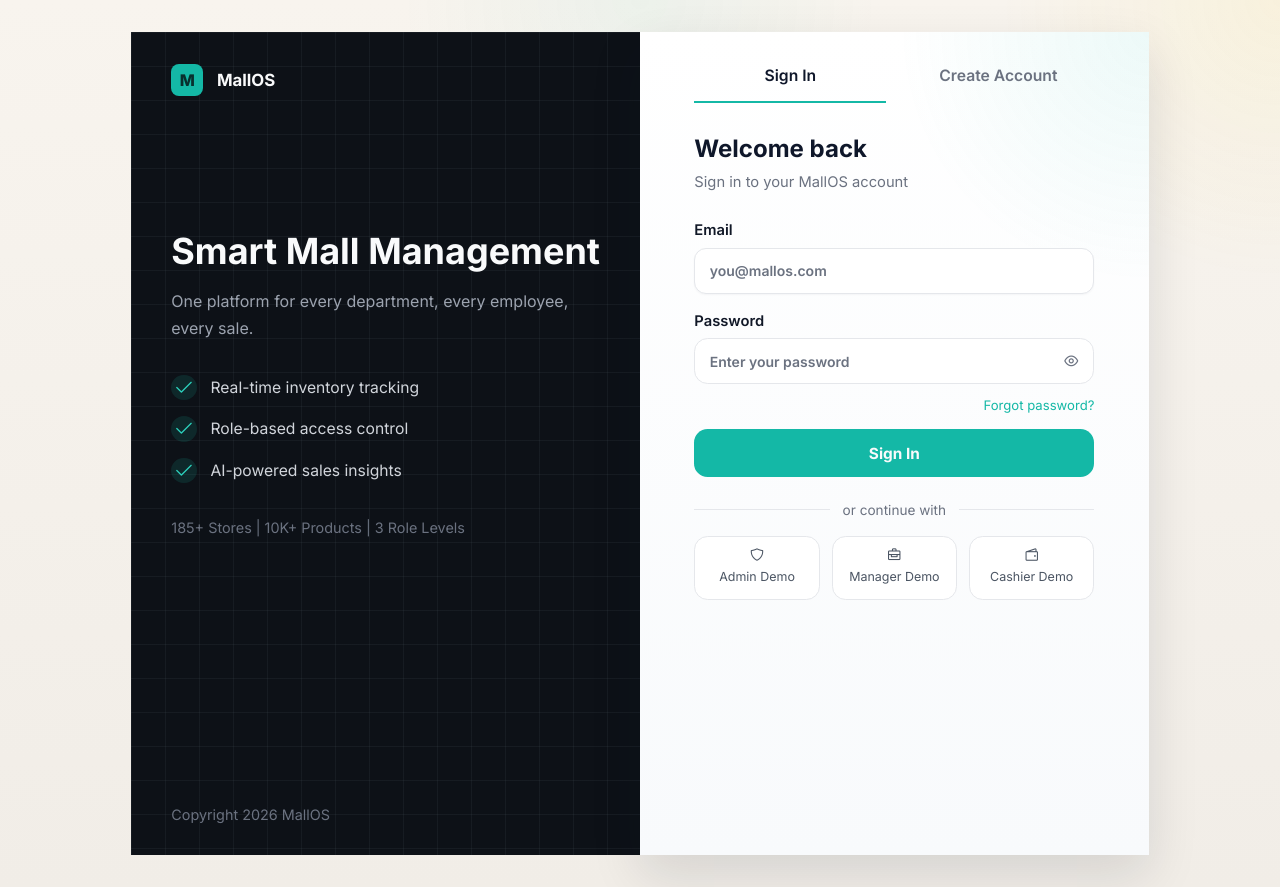
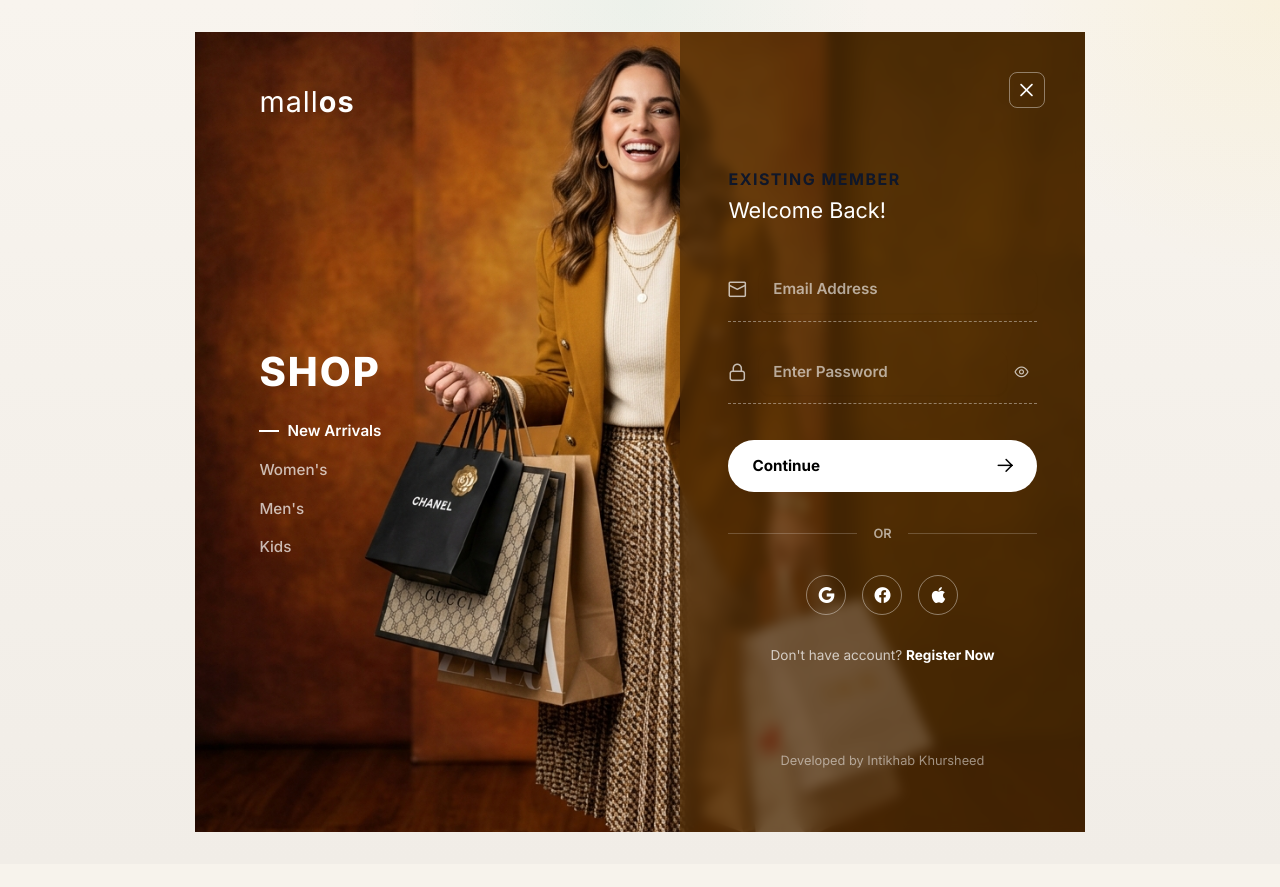
Before and after one commit to IntikhabKhursheed/mall-os, an Angular app in the folder client/: page /login in a window 1280 px wide. After the commit the page ends 864 px from the top, so only its background shows below. Built offline with nearby package versions, Linux system fonts and the light colour scheme.

Commit message:
login redesigned

```diff
--- a/client/src/app/auth/login/login.component.css
+++ b/client/src/app/auth/login/login.component.css
@@ -1,51 +1,41 @@
 :host {
   display: block;
   min-height: 100vh;
-  color: var(--text);
   font-family: "Inter", system-ui, sans-serif;
 }
 
 .auth-shell {
   min-height: 100vh;
   display: grid;
-  grid-template-columns: minmax(0, 1fr) minmax(0, 1fr);
-  background: var(--bg-app);
+  grid-template-columns: 1.2fr 1fr; /* Left side wider to show the model */
+  background: url('/assets/shopping_hero.png') no-repeat center center;
+  background-size: cover;
   position: relative;
+  overflow: hidden;
 }
 
+/* LEFT SIDE - BRAND PANEL */
 .brand-panel {
-  min-height: 100vh;
-  padding: 2rem 2.5rem;
-  background-color: #0d1117;
-  background-image:
-    linear-gradient(rgba(148, 163, 184, 0.07) 1px, transparent 1px),
-    linear-gradient(90deg, rgba(148, 163, 184, 0.07) 1px, transparent 1px);
-  background-size: 34px 34px;
+  padding: 3rem 4rem;
   display: flex;
   flex-direction: column;
+  position: relative;
+  z-index: 2;
 }
 
 .brand-bar {
   display: flex;
   align-items: center;
-  gap: 0.85rem;
-}
-
-.brand-mark {
-  width: 2rem;
-  height: 2rem;
-  border-radius: 0.5rem;
-  background: #14b8a6;
-  display: grid;
-  place-items: center;
-  color: #082f2e;
-  font-weight: 800;
 }
 
 .brand-name {
-  font-size: 1.05rem;
+  font-size: 1.8rem;
+  font-weight: 400;
+  color: #fff;
+  letter-spacing: 1px;
+}
+.brand-name span {
   font-weight: 700;
-  color: #f9fafb;
 }
 
 .brand-content {
@@ -53,420 +43,317 @@
   max-width: 31rem;
 }
 
-.brand-copy h1 {
-  margin: 0;
-  font-size: 2.25rem;
-  line-height: 1.15;
-  font-weight: 700;
-  color: #f9fafb;
+.brand-title {
+  margin: 0 0 1.5rem 0;
+  font-size: 2.5rem;
+  font-weight: 800;
+  color: #fff;
+  text-transform: uppercase;
+  letter-spacing: 2px;
 }
 
-.brand-copy p {
-  margin: 1rem 0 0;
-  font-size: 1rem;
-  line-height: 1.7;
-  color: #9ca3af;
-  max-width: 26rem;
+.nav-links {
+  list-style: none;
+  padding: 0;
+  margin: 0;
+  display: flex;
+  flex-direction: column;
+  gap: 1rem;
 }
 
-.feature-list {
-  list-style: none;
-  padding: 0;
-  margin: 2rem 0 0;
-  display: grid;
-  gap: 1rem;
-  color: #d1d5db;
+.nav-links li {
+  color: rgba(255, 255, 255, 0.7);
+  font-size: 0.95rem;
+  font-weight: 500;
+  display: flex;
+  align-items: center;
+  gap: 0.5rem;
+  cursor: pointer;
+  transition: color 0.2s;
+}
+.nav-links li:hover {
+  color: #fff;
+}
+.nav-links li.active {
+  color: #fff;
+  font-weight: 600;
+}
+.nav-links li.active .line {
+  display: inline-block;
+  width: 20px;
+  height: 2px;
+  background-color: #fff;
 }
 
-.feature-list li {
-  display: flex;
-  align-items: center;
-  gap: 0.85rem;
-  font-size: 0.98rem;
+/* RIGHT SIDE - FORM PANEL */
+.form-panel {
+  position: relative;
+  display: grid;
+  place-items: center;
+  background: rgba(80, 45, 5, 0.75); /* Dark amber overlay */
+  backdrop-filter: blur(6px);
+  padding: 3rem;
+  color: #fff;
 }
 
-.check {
-  width: 1.6rem;
-  height: 1.6rem;
-  border-radius: 999px;
-  background: rgba(20, 184, 166, 0.14);
-  color: #2dd4bf;
-  display: inline-grid;
-  place-items: center;
-  flex: 0 0 auto;
-}
-
-.brand-stats,
-.brand-footer {
-  color: #6b7280;
-  font-size: 0.9rem;
-}
-
-.brand-stats {
-  margin-top: 2.25rem;
-}
-
-.brand-footer {
-  margin-top: auto;
-}
-
-.form-panel {
-  min-height: 100vh;
+.close-btn {
+  position: absolute;
+  top: 2.5rem;
+  right: 2.5rem;
+  background: transparent;
+  border: 1px solid rgba(255,255,255,0.4);
+  color: #fff;
+  width: 36px;
+  height: 36px;
+  border-radius: 8px;
   display: grid;
   place-items: center;
-  padding: 2rem;
-  background:
-    radial-gradient(circle at top right, rgba(20, 184, 166, 0.08), transparent 26%),
-    linear-gradient(180deg, #ffffff 0%, #f8fafc 100%);
+  cursor: pointer;
+  transition: background 0.2s;
 }
-
-[data-theme="dark"] .form-panel {
-  background:
-    radial-gradient(circle at top right, rgba(20, 184, 166, 0.08), transparent 26%),
-    linear-gradient(180deg, #111827 0%, #0f172a 100%);
+.close-btn:hover {
+  background: rgba(255,255,255,0.1);
 }
 
 .form-shell {
-  width: min(100%, 25rem);
-}
-
-.tab-switcher {
-  display: grid;
-  grid-template-columns: 1fr 1fr;
-  gap: 1rem;
-  margin-bottom: 2rem;
-}
-
-.tab-switcher button {
-  position: relative;
-  padding: 0 0 0.85rem;
-  background: transparent;
-  border: 0;
-  border-bottom: 2px solid transparent;
-  color: var(--muted);
-  font-size: 0.98rem;
-  font-weight: 600;
-  cursor: pointer;
-  transition: color 180ms ease, border-color 180ms ease;
-}
-
-.tab-switcher button.active {
-  color: var(--heading);
-  border-color: #14b8a6;
+  width: min(100%, 22rem);
+  display: flex;
+  flex-direction: column;
+  height: 100%;
 }
 
 .form-stage {
   position: relative;
-  min-height: 43rem;
+  flex-grow: 1;
+  display: flex;
+  align-items: center;
 }
 
 .form-view {
   position: absolute;
-  inset: 0;
+  width: 100%;
   opacity: 0;
   pointer-events: none;
-  transform: translateY(8px);
-  transition: opacity 220ms ease, transform 220ms ease;
+  transform: translateY(10px);
+  transition: opacity 0.3s ease, transform 0.3s ease;
 }
-
 .form-view.active {
   opacity: 1;
   pointer-events: auto;
   transform: translateY(0);
+  position: relative;
 }
 
 .form-copy h2 {
   margin: 0;
-  font-size: 1.5rem;
+  font-size: 1rem;
   font-weight: 700;
-  color: var(--heading);
+  letter-spacing: 1.5px;
+  text-transform: uppercase;
 }
 
 .form-copy p {
-  margin: 0.45rem 0 1.6rem;
-  color: var(--muted);
-  font-size: 0.92rem;
+  margin: 0.3rem 0 2rem;
+  font-size: 1.35rem;
+  font-weight: 300;
 }
 
 form {
   display: grid;
-  gap: 1rem;
+  gap: 1.25rem;
 }
 
-label {
-  display: grid;
-  gap: 0.42rem;
+/* Thin Inputs */
+.floating-input {
+  position: relative;
+  display: flex;
+  align-items: center;
+  border-bottom: 1px dashed rgba(255,255,255,0.4);
+  padding: 0.5rem 0;
+  transition: border-color 0.2s;
+}
+.floating-input:focus-within {
+  border-bottom: 1px solid #fff;
 }
 
-label span {
-  font-size: 0.92rem;
-  font-weight: 600;
-  color: var(--text);
+.floating-input .input-icon {
+  margin-right: 0.8rem;
+  font-size: 1.1rem;
+  color: rgba(255,255,255,0.7);
 }
 
-.password-field {
-  display: grid;
-  grid-template-columns: 1fr auto;
-  align-items: center;
-  border: 1px solid var(--border);
-  border-radius: 0.85rem;
-  background: var(--bg-input);
-  transition: border-color 160ms ease, box-shadow 160ms ease;
+.floating-input input,
+.floating-input select {
+  flex: 1;
+  background: transparent;
+  border: none;
+  color: #fff;
+  font-size: 0.95rem;
+  outline: none;
 }
-
-.password-field:focus-within {
-  border-color: #14b8a6;
-  box-shadow: 0 0 0 3px rgba(20, 184, 166, 0.15);
+.floating-input input::placeholder {
+  color: rgba(255,255,255,0.6);
 }
-
-.password-field.invalid {
-  border-color: #ef4444;
-  box-shadow: 0 0 0 3px rgba(239, 68, 68, 0.12);
+.floating-input select {
+  color: rgba(255,255,255,0.8);
 }
-
-.password-field input {
-  border: 0;
-  box-shadow: none;
-  background: transparent;
+.floating-input select option {
+  background: #333;
+  color: #fff;
 }
 
 .toggle {
-  min-width: 2.75rem;
-  height: 100%;
-  border: 0;
   background: transparent;
-  color: var(--muted);
+  border: none;
+  color: rgba(255,255,255,0.7);
   cursor: pointer;
+  padding: 0 0.5rem;
 }
 
 small {
-  color: #ef4444;
-  font-size: 0.78rem;
-  animation: fadeIn 180ms ease;
-}
-
-.meta-row {
-  display: flex;
-  justify-content: flex-end;
-  margin-top: -0.2rem;
-}
-
-.meta-row a,
-.terms-text {
-  color: #14b8a6;
-  font-size: 0.82rem;
+  color: #ff8a8a;
+  font-size: 0.75rem;
+  margin-top: -0.75rem;
 }
 
 .submit {
-  min-height: 3rem;
-  border: 0;
-  border-radius: 0.85rem;
-  background: #14b8a6;
-  color: #f9fafb;
-  font-size: 0.96rem;
+  margin-top: 1rem;
+  min-height: 3.2rem;
+  border-radius: 999px;
+  background: #fff;
+  color: #000;
+  border: none;
   font-weight: 700;
+  font-size: 0.95rem;
+  display: flex;
+  align-items: center;
+  justify-content: space-between;
+  padding: 0 1.5rem;
   cursor: pointer;
-  display: inline-flex;
-  align-items: center;
-  justify-content: center;
-  gap: 0.7rem;
-  transition: background-color 160ms ease, transform 120ms ease;
+  transition: transform 0.2s, box-shadow 0.2s;
 }
-
-.submit:hover {
-  background: #0f9e8c;
+.submit:hover:not(:disabled) {
+  transform: translateY(-2px);
+  box-shadow: 0 5px 15px rgba(0,0,0,0.2);
 }
-
-.submit:active {
-  transform: scale(0.98);
+.submit:active:not(:disabled) {
+  transform: translateY(0);
 }
-
 .submit:disabled {
-  cursor: wait;
-  opacity: 0.8;
-}
-
-.spinner {
-  width: 1rem;
-  height: 1rem;
-  border-radius: 999px;
-  border: 2px solid rgba(255, 255, 255, 0.35);
-  border-top-color: #ffffff;
-  animation: spin 0.8s linear infinite;
+  opacity: 0.7;
+  cursor: not-allowed;
 }
 
 .divider {
   display: grid;
   grid-template-columns: 1fr auto 1fr;
   align-items: center;
-  gap: 0.8rem;
-  margin: 1.4rem 0 1rem;
-  color: var(--muted);
-  font-size: 0.85rem;
+  gap: 1rem;
+  margin: 2rem 0;
+  color: rgba(255,255,255,0.6);
+  font-size: 0.8rem;
+  font-weight: 600;
 }
-
 .divider::before,
 .divider::after {
   content: "";
   height: 1px;
-  background: var(--border);
+  background: rgba(255,255,255,0.2);
 }
 
-.demo-grid {
-  display: grid;
-  grid-template-columns: repeat(3, 1fr);
-  gap: 0.75rem;
+.social-grid {
+  display: flex;
+  justify-content: center;
+  gap: 1rem;
 }
 
-.demo-button {
-  min-height: 3rem;
-  padding: 0.75rem;
-  border-radius: 0.85rem;
-  border: 1px solid var(--border);
-  background: var(--bg-panel);
-  color: var(--text-secondary);
+.social-btn {
+  width: 40px;
+  height: 40px;
+  border-radius: 50%;
+  border: 1px solid rgba(255,255,255,0.4);
+  background: transparent;
+  color: #fff;
   display: grid;
-  justify-items: center;
-  gap: 0.4rem;
-  font-size: 0.78rem;
+  place-items: center;
   cursor: pointer;
-  transition: border-color 160ms ease, background-color 160ms ease, transform 120ms ease;
+  transition: background 0.2s, border-color 0.2s;
+}
+.social-btn:hover {
+  background: rgba(255,255,255,0.1);
+  border-color: #fff;
 }
 
-.demo-button:hover {
-  border-color: rgba(20, 184, 166, 0.45);
-  background: var(--bg-panel-muted);
+.auth-switch {
+  text-align: center;
+  margin-top: 2rem;
+  font-size: 0.85rem;
+  color: rgba(255,255,255,0.7);
 }
-
-.demo-button:active {
-  transform: scale(0.98);
+.auth-switch a {
+  color: #fff;
+  font-weight: 700;
+  text-decoration: none;
+}
+.auth-switch a:hover {
+  text-decoration: underline;
 }
 
 .two-up {
   display: grid;
   grid-template-columns: 1fr 1fr;
-  gap: 0.8rem;
+  gap: 1rem;
 }
 
-.strength-meter {
-  width: 100%;
-  height: 0.42rem;
-  border-radius: 999px;
-  background: var(--border);
-  overflow: hidden;
-}
-
-.bar {
-  width: 34%;
-  height: 100%;
-  background: #ef4444;
-  transition: width 180ms ease, background-color 180ms ease;
-}
-
-.bar.fair {
-  width: 66%;
-  background: #f59e0b;
-}
-
-.bar.strong {
-  width: 100%;
-  background: #22c55e;
-}
-
-.strength-label {
-  font-size: 0.78rem;
-  color: #ef4444;
-  text-transform: capitalize;
-}
-
-.strength-label.fair {
-  color: #f59e0b;
-}
-
-.strength-label.strong {
-  color: #22c55e;
-}
-
-.terms-text {
-  margin-top: 1rem;
-  color: var(--muted);
+.brand-footer {
+  margin-top: auto;
+  text-align: center;
+  font-size: 0.8rem;
+  color: rgba(255,255,255,0.5);
+  padding-bottom: 1rem;
 }
 
 .toast {
   position: fixed;
-  top: 1.25rem;
-  right: 1.25rem;
+  top: 1.5rem;
+  right: 1.5rem;
   z-index: 20;
   min-width: 16rem;
-  padding: 0.95rem 1rem;
-  border-radius: 0.9rem;
-  border: 1px solid transparent;
-  box-shadow: var(--shadow-lg);
-  animation: fadeIn 180ms ease;
+  padding: 1rem;
+  border-radius: 0.5rem;
+  background: #fff;
+  color: #000;
+  box-shadow: 0 10px 30px rgba(0,0,0,0.3);
+  font-weight: 600;
 }
+.toast.success { border-left: 4px solid #22c55e; }
+.toast.error { border-left: 4px solid #ef4444; }
 
-.toast.success {
-  background: rgba(20, 184, 166, 0.16);
-  border-color: rgba(20, 184, 166, 0.28);
-  color: #0f766e;
-}
-
-[data-theme="dark"] .toast.success {
-  color: #ccfbf1;
-}
-
-.toast.error {
-  background: rgba(127, 29, 29, 0.12);
-  border-color: rgba(248, 113, 113, 0.3);
-  color: #b91c1c;
-}
-
-[data-theme="dark"] .toast.error {
-  color: #fecaca;
+.spinner {
+  width: 1.2rem;
+  height: 1.2rem;
+  border-radius: 50%;
+  border: 2px solid rgba(0,0,0,0.2);
+  border-top-color: #000;
+  animation: spin 0.8s linear infinite;
 }
 
 @keyframes spin {
-  to {
-    transform: rotate(360deg);
-  }
-}
-
-@keyframes fadeIn {
-  from {
-    opacity: 0;
-    transform: translateY(4px);
-  }
-  to {
-    opacity: 1;
-    transform: translateY(0);
-  }
+  to { transform: rotate(360deg); }
 }
 
 @media (max-width: 767px) {
   .auth-shell {
     grid-template-columns: 1fr;
   }
-
   .brand-panel {
     display: none;
   }
-
   .form-panel {
-    padding: 1.5rem;
+    background: rgba(0,0,0,0.7);
   }
-
-  .form-stage {
-    min-height: 47rem;
-  }
-
-  .demo-grid,
-  .two-up {
-    grid-template-columns: 1fr;
-  }
-
-  .toast {
-    left: 1rem;
-    right: 1rem;
-    min-width: auto;
+  .close-btn {
+    top: 1.5rem;
+    right: 1.5rem;
   }
 }
--- a/client/src/app/auth/login/login.component.html
+++ b/client/src/app/auth/login/login.component.html
@@ -3,178 +3,156 @@
     {{ toast.message }}
   </div>
 
+  <!-- Left Side: Brand & Links -->
   <aside class="brand-panel">
     <div class="brand-bar">
-      <div class="brand-mark">M</div>
-      <div class="brand-name">MallOS</div>
+      <div class="brand-name">mall<span>os</span></div>
     </div>
 
     <div class="brand-content">
-      <div class="brand-copy">
-        <h1>Smart Mall Management</h1>
-        <p>One platform for every department, every employee, every sale.</p>
+      <h1 class="brand-title">Shop</h1>
+      <ul class="nav-links">
+        <li class="active"><span class="line"></span> New Arrivals</li>
+        <li>Women's</li>
+        <li>Men's</li>
+        <li>Kids</li>
+      </ul>
     </div>
-
-      <ul class="feature-list">
-        <li><span class="check"><i class="pi pi-check"></i></span>Real-time inventory tracking</li>
-        <li><span class="check"><i class="pi pi-check"></i></span>Role-based access control</li>
-        <li><span class="check"><i class="pi pi-check"></i></span>AI-powered sales insights</li>
-      </ul>
-
-      <div class="brand-stats">185+ Stores | 10K+ Products | 3 Role Levels</div>
-    </div>
-
-    <div class="brand-footer">Copyright 2026 MallOS</div>
   </aside>
 
+  <!-- Right Side: Form Panel -->
   <main class="form-panel">
+    <button class="close-btn"><i class="pi pi-times"></i></button>
+
     <div class="form-shell">
-      <div class="tab-switcher">
-        <button type="button" [class.active]="activeTab === 'signin'" (click)="setActiveTab('signin')">Sign In</button>
-        <button type="button" [class.active]="activeTab === 'register'" (click)="setActiveTab('register')">Create Account</button>
-      </div>
+      <div class="form-stage">
 
-      <div class="form-stage">
+        <!-- SIGN IN VIEW -->
         <section class="form-view" [class.active]="activeTab === 'signin'">
           <div class="form-copy">
-            <h2>Welcome back</h2>
-            <p>Sign in to your MallOS account</p>
+            <h2>EXISTING MEMBER</h2>
+            <p>Welcome Back!</p>
           </div>
 
           <form [formGroup]="signInForm" (ngSubmit)="submitSignIn()" novalidate>
-            <label>
-              <span>Email</span>
-              <input type="email" formControlName="email" placeholder="you@mallos.com" [class.invalid]="isInvalid(signInForm, 'email')" />
+            <label class="floating-input">
+              <i class="pi pi-envelope input-icon"></i>
+              <input type="email" formControlName="email" placeholder="Email Address" [class.invalid]="isInvalid(signInForm, 'email')" />
+            </label>
             <small *ngIf="isInvalid(signInForm, 'email')">Enter a valid email address.</small>
-            </label>
 
-            <label>
-              <span>Password</span>
-              <div class="password-field" [class.invalid]="isInvalid(signInForm, 'password')">
+            <label class="floating-input">
+              <i class="pi pi-lock input-icon"></i>
               <input
                 [type]="showSignInPassword ? 'text' : 'password'"
                 formControlName="password"
-                  placeholder="Enter your password"
+                placeholder="Enter Password"
+                [class.invalid]="isInvalid(signInForm, 'password')"
               />
               <button type="button" class="toggle" (click)="showSignInPassword = !showSignInPassword">
                 <i class="pi" [class.pi-eye]="!showSignInPassword" [class.pi-eye-slash]="showSignInPassword"></i>
               </button>
-              </div>
+            </label>
             <small *ngIf="isInvalid(signInForm, 'password')">Password must be at least 8 characters.</small>
-            </label>
-
-            <div class="meta-row">
-              <a href="#" (click)="$event.preventDefault()">Forgot password?</a>
-            </div>
 
             <button class="submit" type="submit" [disabled]="signInSubmitting">
+              <span>{{ signInSubmitting ? "Signing In..." : "Continue" }}</span>
+              <i class="pi pi-arrow-right" *ngIf="!signInSubmitting"></i>
               <span class="spinner" *ngIf="signInSubmitting"></span>
-              <span>{{ signInSubmitting ? "Signing In..." : "Sign In" }}</span>
             </button>
           </form>
 
-          <div class="divider"><span>or continue with</span></div>
+          <div class="divider"><span>OR</span></div>
 
-          <div class="demo-grid">
-            <button type="button" class="demo-button" *ngFor="let account of demoAccounts" (click)="useDemoAccount(account)">
-              <i [class]="account.icon"></i>
-              <span>{{ account.label }}</span>
-            </button>
+          <div class="social-grid">
+            <button class="social-btn"><i class="pi pi-google"></i></button>
+            <button class="social-btn"><i class="pi pi-facebook"></i></button>
+            <button class="social-btn"><i class="pi pi-apple"></i></button>
+          </div>
+
+          <div class="auth-switch">
+            Don't have account? <a href="javascript:void(0)" (click)="setActiveTab('register')">Register Now</a>
           </div>
         </section>
 
+        <!-- REGISTER VIEW -->
         <section class="form-view" [class.active]="activeTab === 'register'">
           <div class="form-copy">
-            <h2>Create your account</h2>
-            <p>Set up your MallOS workspace</p>
+            <h2>NEW MEMBER</h2>
+            <p>Join MallOS Today!</p>
           </div>
 
           <form [formGroup]="registerForm" (ngSubmit)="submitRegister()" novalidate>
             <div class="two-up">
-              <label>
-                <span>First Name</span>
+              <label class="floating-input">
+                <i class="pi pi-user input-icon"></i>
                 <input type="text" formControlName="firstName" placeholder="First name" [class.invalid]="isInvalid(registerForm, 'firstName')" />
-                <small *ngIf="isInvalid(registerForm, 'firstName')">First name is required.</small>
               </label>
-
-              <label>
-                <span>Last Name</span>
+              <label class="floating-input">
                 <input type="text" formControlName="lastName" placeholder="Last name" [class.invalid]="isInvalid(registerForm, 'lastName')" />
-                <small *ngIf="isInvalid(registerForm, 'lastName')">Last name is required.</small>
               </label>
             </div>
 
-            <label>
-              <span>Email</span>
-              <input type="email" formControlName="email" placeholder="name@mallos.com" [class.invalid]="isInvalid(registerForm, 'email')" />
-              <small *ngIf="isInvalid(registerForm, 'email')">Enter a valid email address.</small>
+            <label class="floating-input">
+              <i class="pi pi-envelope input-icon"></i>
+              <input type="email" formControlName="email" placeholder="Email Address" [class.invalid]="isInvalid(registerForm, 'email')" />
             </label>
 
-            <label>
-              <span>Password</span>
-              <div class="password-field" [class.invalid]="isInvalid(registerForm, 'password')">
+            <label class="floating-input">
+              <i class="pi pi-lock input-icon"></i>
               <input
                 [type]="showRegisterPassword ? 'text' : 'password'"
                 formControlName="password"
-                  placeholder="Create a password"
+                placeholder="Create Password"
+                [class.invalid]="isInvalid(registerForm, 'password')"
               />
-                <button type="button" class="toggle" (click)="showRegisterPassword = !showRegisterPassword">
-                  <i class="pi" [class.pi-eye]="!showRegisterPassword" [class.pi-eye-slash]="showRegisterPassword"></i>
-                </button>
-              </div>
-              <small *ngIf="isInvalid(registerForm, 'password')">Password must be at least 8 characters.</small>
-              <div class="strength-meter">
-                <div class="bar" [class.fair]="getPasswordStrength() === 'fair'" [class.strong]="getPasswordStrength() === 'strong'"></div>
-              </div>
-              <div class="strength-label" [class.fair]="getPasswordStrength() === 'fair'" [class.strong]="getPasswordStrength() === 'strong'">
-                {{ getPasswordStrength() }}
-              </div>
             </label>
 
-            <label>
-              <span>Confirm Password</span>
-              <div class="password-field" [class.invalid]="isInvalid(registerForm, 'confirmPassword') || hasPasswordMismatch()">
+            <label class="floating-input">
+              <i class="pi pi-check-circle input-icon"></i>
               <input
                 [type]="showConfirmPassword ? 'text' : 'password'"
                 formControlName="confirmPassword"
-                  placeholder="Confirm your password"
+                placeholder="Confirm Password"
+                [class.invalid]="isInvalid(registerForm, 'confirmPassword') || hasPasswordMismatch()"
               />
-                <button type="button" class="toggle" (click)="showConfirmPassword = !showConfirmPassword">
-                  <i class="pi" [class.pi-eye]="!showConfirmPassword" [class.pi-eye-slash]="showConfirmPassword"></i>
-                </button>
-              </div>
-              <small *ngIf="isInvalid(registerForm, 'confirmPassword')">Confirm password is required.</small>
-              <small *ngIf="hasPasswordMismatch()">Passwords must match.</small>
             </label>
 
-            <label>
-              <span>Role</span>
+            <div class="two-up">
+              <label class="floating-input select-wrapper">
+                <i class="pi pi-id-card input-icon"></i>
                 <select formControlName="role" [class.invalid]="isInvalid(registerForm, 'role')">
                   <option value="">Select Role</option>
                   <option value="admin">Admin</option>
                   <option value="manager">Manager</option>
                   <option value="cashier">Cashier</option>
                 </select>
-              <small *ngIf="isInvalid(registerForm, 'role')">Select a role.</small>
               </label>
 
-            <label *ngIf="shouldShowDepartment">
-              <span>Department</span>
+              <label class="floating-input select-wrapper" *ngIf="shouldShowDepartment">
+                <i class="pi pi-briefcase input-icon"></i>
                 <select formControlName="department" [class.invalid]="isInvalid(registerForm, 'department')">
-                <option value="">Select Department</option>
+                  <option value="">Department</option>
                   <option *ngFor="let department of departments" [value]="department">{{ department }}</option>
                 </select>
-              <small *ngIf="isInvalid(registerForm, 'department')">Department is required for this role.</small>
               </label>
+            </div>
 
             <button class="submit" type="submit" [disabled]="registerSubmitting">
-              <span class="spinner" *ngIf="registerSubmitting"></span>
-              <span>{{ registerSubmitting ? "Creating Account..." : "Create Account" }}</span>
+              <span>{{ registerSubmitting ? "Registering..." : "Register" }}</span>
+              <i class="pi pi-arrow-right" *ngIf="!registerSubmitting"></i>
             </button>
           </form>
 
-          <div class="terms-text">By creating an account you agree to our Terms of Service</div>
+          <div class="auth-switch">
+            Already have an account? <a href="javascript:void(0)" (click)="setActiveTab('signin')">Sign In</a>
+          </div>
         </section>
+
+      </div>
+
+      <div class="brand-footer">
+        Developed by Intikhab Khursheed
       </div>
     </div>
   </main>
```
Also changed, not shown: client/src/assets/shopping_hero.png (added), 1 other file (tests, documents, lock files or other folders). Lines whose indentation alone changed are shown as unchanged.
